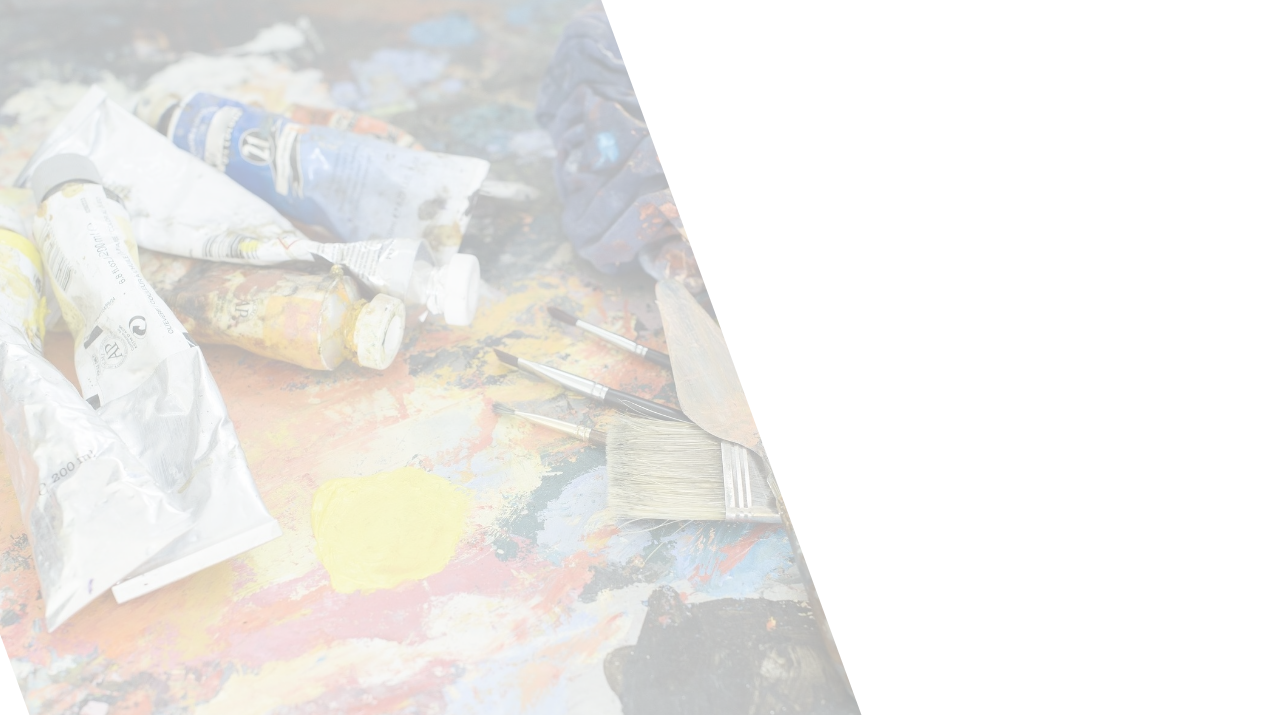
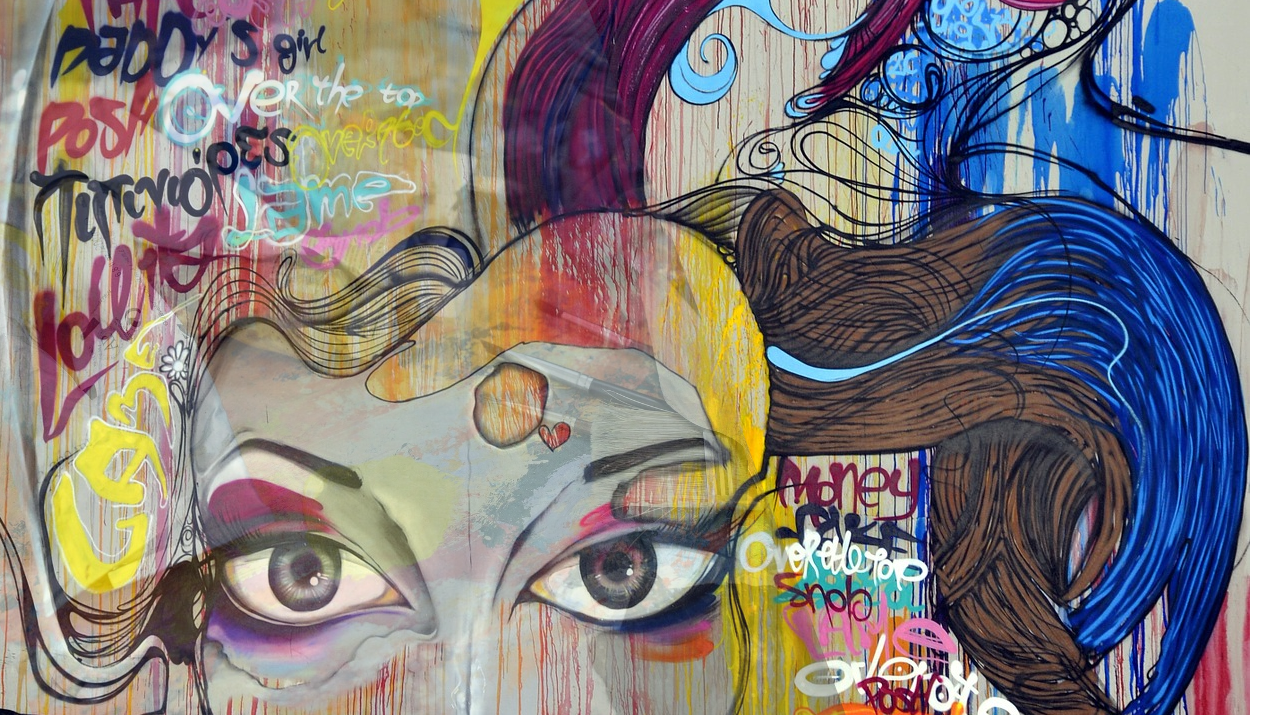
Before and after one commit to VikMatevosyan/Learning-test, a plain HTML site: page index.html in a window 1280 px wide. Shown: the part 85-800 px from the top of the page. Drawn offline with nearby package versions, Linux system fonts and the light colour scheme.

Commit message:
top-background

```diff
--- a/index.html
+++ b/index.html
@@ -63,7 +63,7 @@
 <!--Here starts the main contents pane-->
 <main>
     <div class="container-fluid">
-        <div class="row">
+        <div class="row top">
             <div class="col-12 background-col">
                 <div class="backgorund-img">
                     <img src="img/painter-1937575_1920-e1538124454316.jpg" alt="">
--- a/style.css
+++ b/style.css
@@ -107,7 +107,6 @@
 
 /*Here starts the main contents pane*/
 .top {
-    min-height: 90vh;
     width: 100%;
     position: relative;
     background: url("img/graffiti-508272_1920.jpg") no-repeat;
```
